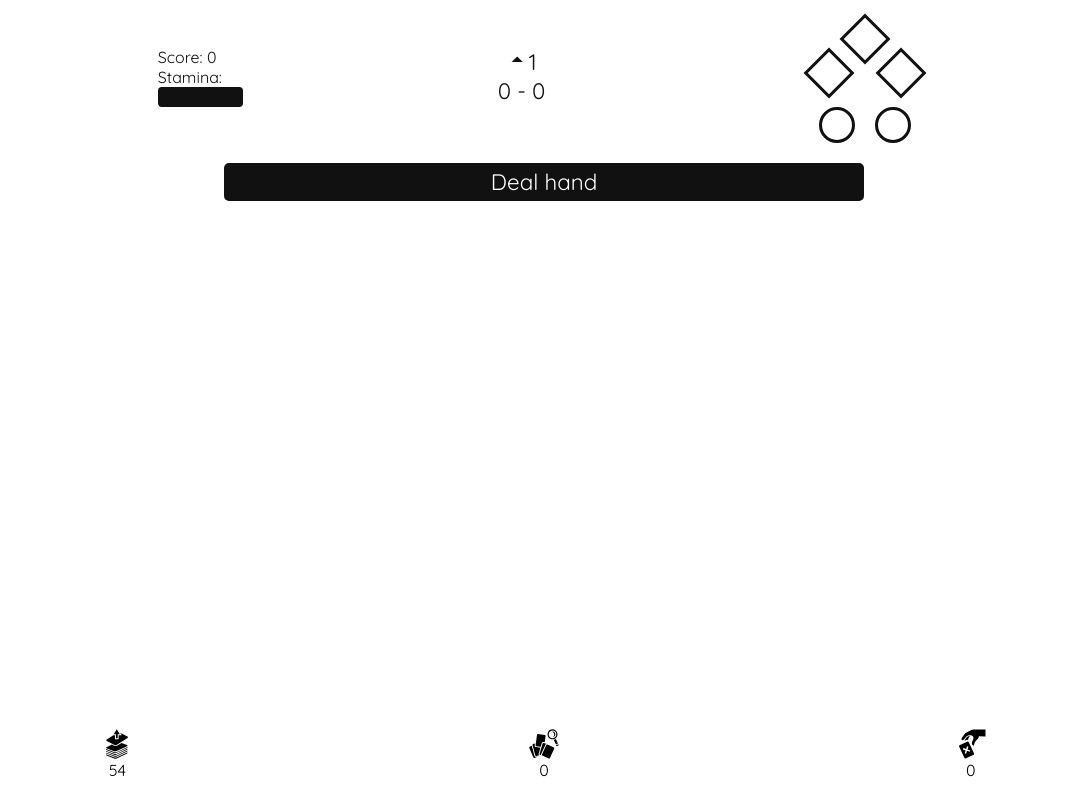
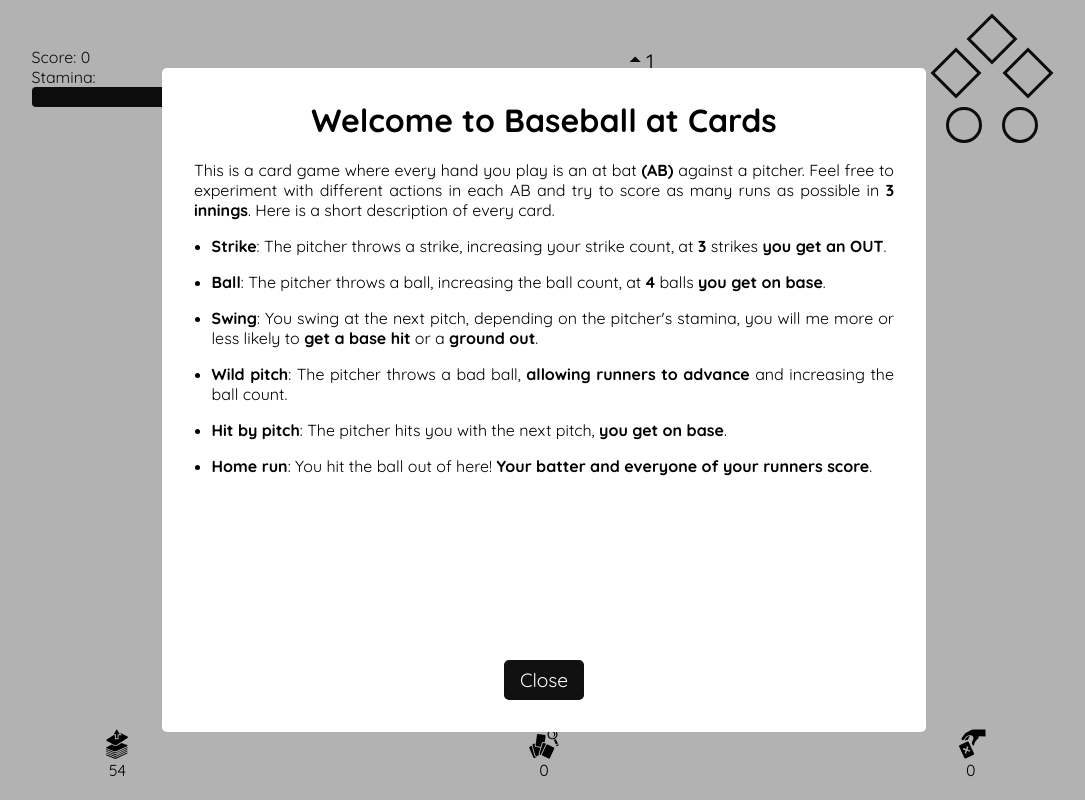
Before and after one commit to arnautresserras/bbac-ts, a React (Create React App) app: page / in a window 1280 px wide. Shown: the whole page, without its empty margins (96-1181 px from the left). Built offline with nearby package versions, Linux system fonts and the light colour scheme.

Commit message:
Added modal window

```diff
--- a/src/App.css
+++ b/src/App.css
@@ -5,12 +5,59 @@
   font-optical-sizing: auto;
   font-style: normal;
 }
+.modal {
+  position: fixed;
+  top: 50%;
+  left: 50%;
+  transform: translate(-50%, -50%);
+  display: flex;
+  flex-direction: column;
+  align-items: center;
+  justify-content: flex-start;
+  margin: 0 auto;
+  background-color: #fff;
+  z-index: 1000;
+  padding: 2rem;
+  overflow-y: scroll;
+  border-radius: 5px;
+}
+.modal.large{
+  width: 60vw;
+  height: 75vh;
+  max-width: 700px;
+}
+.modal.small{
+
+}
+.modal h2{
+  font-size: 2rem;
+  text-align: center;
+  margin-bottom: 1rem;
+}
+.modal .body{
+  margin-bottom: 2rem;
+}
+.modal p{
+  text-align: justify;
+  margin: 2px auto;
+}
+.modal ul{
+  padding-left: 1.1rem;
+}
+.modal ul li{
+  margin: 1rem auto;
+}
+.modal button{
+  font-size: 1.2rem;
+  margin: auto 0 0 0;
+}
 button{
   background-color: #111;
   color: #fff;
   border: none;
   border-radius: 5px;
   box-shadow: none;
+  padding: .5rem 1rem;
 }
 .BbaC-body {
   display: flex;
@@ -34,13 +81,21 @@ button{
   color: #111;
 }
 .score{
-  width: 85px;
+  width: 25%;
+}
+.score-runs {
+  font-size: 2rem;
+  text-align: center;
 }
 .countBug {
   flex-direction: row;
   justify-content: space-evenly;
   align-items: center;
-  width: 50px;
+  width: 25%;
+}
+.displayBug {
+  max-width: 25%;
+  min-width: 130px;
 }
 .innings {
   font-size: 1.4rem;
--- a/src/App.tsx
+++ b/src/App.tsx
@@ -3,11 +3,13 @@ import './App.css';
 import DisplayHand from './components/DisplayHand/DisplayHand';
 import ScoreBoard from './components/ScoreBoard/ScoreBoard';
 import DeckInfo from './components/DeckInfo/DeckInfo';
+import Modal from './components/Modal/Modal';
 
 function App() {
-
-  const [modalText, setModalText] = useState("");
-  const [modalVisible, setModalVisible] = useState(false);
+  const [modalTitle, setModalTitle] = useState("Welcome to Baseball at Cards");
+  const [modalText, setModalText] = useState(`<p>This is a card game where every hand you play is an at bat <strong>(AB)</strong> against a pitcher. Feel free to experiment with different actions in each AB and try to score as many runs as possible in <strong>3 innings</strong>. Here is a short description of every card.</p><ul><li><strong>Strike</strong>: The pitcher throws a strike, increasing your strike count, at <strong>3</strong> strikes <strong>you get an OUT</strong>.</li><li><strong>Ball</strong>: The pitcher throws a ball, increasing the ball count, at <strong>4</strong> balls <strong>you get on base</strong>.</li><li><strong>Swing</strong>: You swing at the next pitch, depending on the pitcher's stamina, you will me more or less likely to <strong>get a base hit</strong> or a <strong>ground out</strong>.</li><li><strong>Wild pitch</strong>: The pitcher throws a bad ball, <strong>allowing runners to advance</strong> and increasing the ball count.</li><li><strong>Hit by pitch</strong>: The pitcher hits you with the next pitch, <strong>you get on base</strong>.</li><li><strong>Home run</strong>: You hit the ball out of here! <strong>Your batter and everyone of your runners score</strong>.</li></ul>`);
+  const [modalMode, setModalMode] = useState("large");
+  const [modalVisible, setModalVisible] = useState(true);
   const [maxPitcherStamina, setMaxPitcherStamina] = useState(25);
   const [swingPower, setSwingPower] = useState(4);
   const [score, setScore] = useState(0);
@@ -40,6 +42,11 @@ function App() {
     }
   }, [pitcherStamina]);
 
+  const toggleModal = () => {
+    setModalVisible(!modalVisible);
+    if(hand.length === 0) dealHand();
+  };
+
   const shuffleDeck = (deck: string[]) => {
     for (let i = deck.length - 1; i > 0; i--) {
       const j = Math.floor(Math.random() * (i + 1));
@@ -49,7 +56,6 @@ function App() {
   }
 
   const dealHand = () => {
-    console.log("Dealing hand");
     setHand([...currentDeck.splice(0,6)]);
     if(currentDeck.length < 6){
       shuffleDeck(discard);
@@ -110,11 +116,19 @@ function App() {
       setCountBalls(countBalls+1);
       modifyStamina(-1);
     }else{
-      setModalText("Walk!");
+      setModalTitle("Walk!");
+      setModalText("")
+      setModalMode("small");
       setModalVisible(true);
       endTurn();
       if(bases[2]){
-        advanceRunners(true);
+        if(bases[0]){
+          let newBases = bases;
+          newBases[1] = true;
+          setBases(newBases);
+        }else{
+          advanceRunners(true);
+        }
       }else{
         let newBases = bases;
         newBases[2] = true;
@@ -128,7 +142,9 @@ function App() {
       setCountStrikes(countStrikes+1);
       modifyStamina(-1);
     }else{
-      setModalText("Strikeout!");
+      setModalTitle("Strikeout!");
+      setModalText("")
+      setModalMode("small");
       setModalVisible(true);
       endTurn();
       setCountOuts(countOuts+1);
@@ -140,26 +156,35 @@ function App() {
   const swing = () => {
     var odds = Math.max((pitcherStamina / maxPitcherStamina), 0.33);
     var random = Math.random();
+    setModalText("")
+    setModalMode("small");
     if(random > odds){
       advanceRunners(true);
-      setModalText("Base hit!");
-      setModalVisible(true);
+      setModalTitle("Base hit!");
       endTurn();
     }else{
-      setModalText("Groundout!");
-      setModalVisible(true);
+      setModalTitle("Ground out!");
       endTurn();
       setCountOuts(countOuts+1)
       endInning();
     }
+    setModalVisible(true);
   }
 
   const hitByPitch = () => {
-    setModalText("Hit by pitch!");
+    setModalTitle("Hit by pitch!");
+    setModalText("")
+    setModalMode("small");
     setModalVisible(true);
     endTurn();
     if(bases[2]){
-      advanceRunners(true);
+      if(bases[0]){
+        let newBases = bases;
+        newBases[1] = true;
+        setBases(newBases);
+      }else{
+        advanceRunners(true);
+      }
     }else{
       let newBases = bases;
       newBases[2] = true;
@@ -178,7 +203,9 @@ function App() {
   }
 
   const homeRun = () => {
-    setModalText("HOME RUN!");
+    setModalTitle("HOME RUN!");
+    setModalText("")
+    setModalMode("small");
     setModalVisible(true);
     setScore(score + countRunners(bases) + 1);
     clearBases();
@@ -196,10 +223,22 @@ function App() {
   const endInning = () => {
     if(countOuts !== 0 && (countOuts + 1) % 3 === 0){
       setCountOuts(0);
+      if(inning === 3) {
+        endGame();
+        return;
+      }
       setInning(inning+1);
       clearBases();
       modifyStamina(5);
     }
+  }
+
+  const endGame = () => {
+    setModalTitle("Game over!");
+    setModalText("You scored " + score + (score === 1 ? "run" : " runs."))
+    setModalMode("small");
+    setModalVisible(true);
+    resetState();
   }
 
   const playCard = (card: string, index: number) => {
@@ -233,9 +272,9 @@ function App() {
 
   return (
     <div className="App">
+      <Modal title={modalTitle} content={modalText} mode={modalMode} isOpen={modalVisible} toggleModal={toggleModal}/>
       <div className="BbaC-body">
         <ScoreBoard score={score} pitcherStamina={pitcherStamina} balls={countBalls} strikes={countStrikes} outs={countOuts} inning={inning} bases={bases}></ScoreBoard>
-        <button className="deal" onClick={()=> dealHand()}>Deal hand</button>
         <DisplayHand playCard={playCard} hand={hand}></DisplayHand>
         <DeckInfo currentDeck={currentDeck.length} discard={discard.length} hand={hand.length}></DeckInfo>
       </div>
--- /dev/null
+++ b/src/components/Modal/Modal.tsx
@@ -0,0 +1,33 @@
+import React, { useState } from 'react';
+import parse from 'html-react-parser';
+
+interface ModalProps {
+  title: string;
+  content: string;
+  mode: string;
+  isOpen: boolean;
+  toggleModal: () => void;
+}
+
+const Modal: React.FC<ModalProps> = ({ title, content, mode, isOpen, toggleModal  }) => {
+  return (
+    <div>
+
+      {isOpen && (
+        <div className={"modal " + mode}>
+          <h2>{title}</h2>
+          <p className="body">{parse(content)}</p>
+          <button onClick={toggleModal}>
+            Close
+          </button>
+        </div>
+      )}
+
+      {isOpen && (
+        <div style={{ position: 'fixed', top: 0, left: 0, width: '100vw', height: '100vh', backgroundColor: 'rgba(0, 0, 0, 0.3)', zIndex: 999 }} onClick={toggleModal} />
+      )}
+    </div>
+  );
+};
+
+export default Modal;
```
